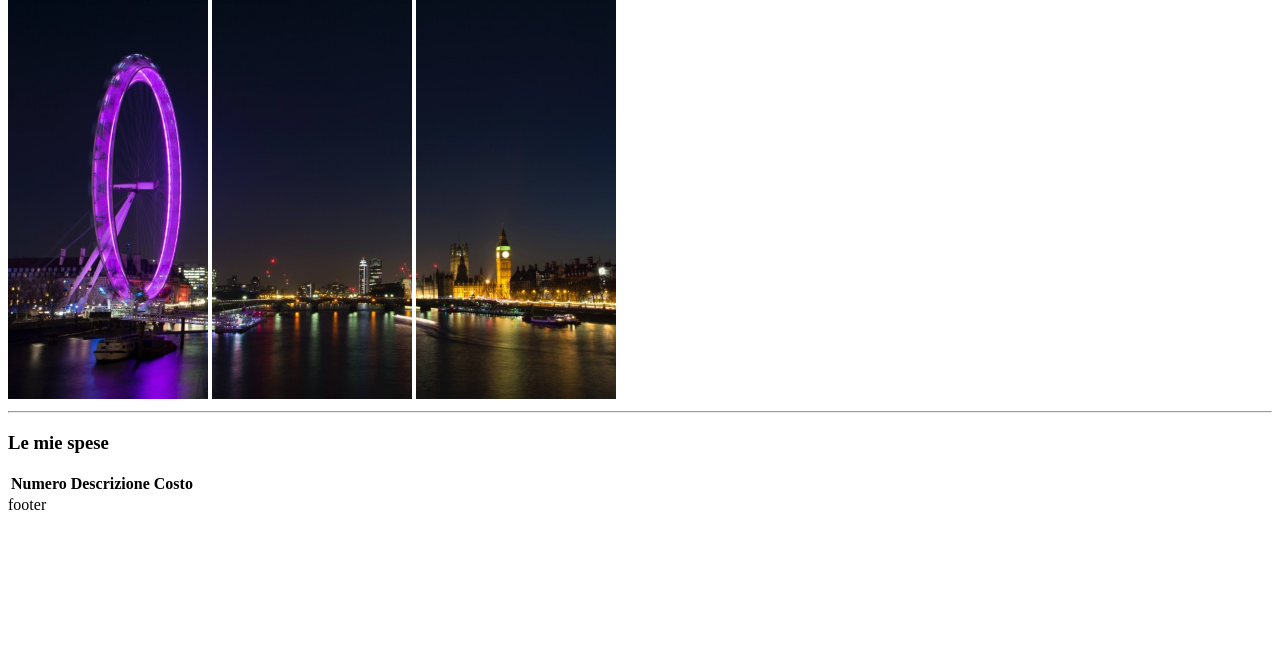
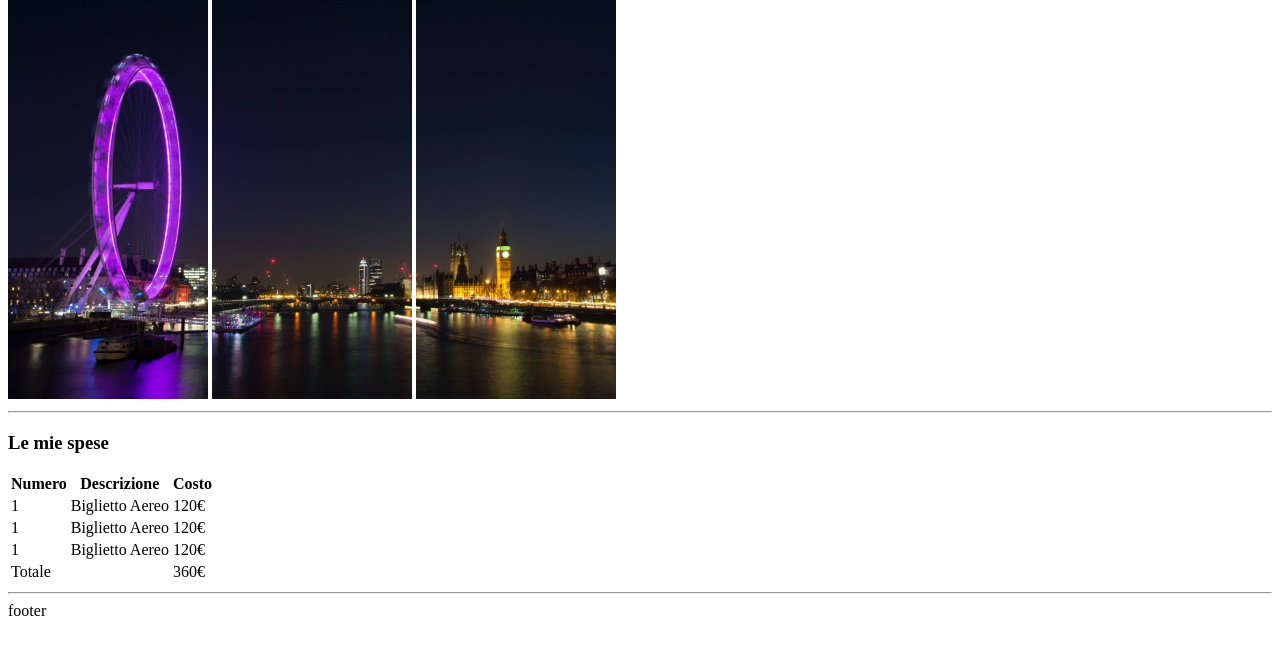
Before and after one commit to dianagiangregorio/html-london-trip, a plain HTML site: page index.html in a window 1280 px wide. Shown: the part 68-722 px from the top of the page. Drawn offline with Linux system fonts and the light colour scheme.

Commit message:
feat: completed expenses table

```diff
--- a/index.html
+++ b/index.html
@@ -32,8 +32,32 @@
                         <th>Costo</th>
                     </tr>
                 </thead>
+                <tbody>
+                    <tr>
+                        <td>1</td>
+                        <td>Biglietto Aereo</td>
+                        <td>120€</td>
+                    </tr>
+                    <tr>
+                        <td>1</td>
+                        <td>Biglietto Aereo</td>
+                        <td>120€</td>
+                    </tr>
+                    <tr>
+                        <td>1</td>
+                        <td>Biglietto Aereo</td>
+                        <td>120€</td>
+                    </tr>
+                </tbody>
+                <tfoot>
+                    <tr>
+                        <td colspan="2">Totale</td>
+                        <td>360€</td>
+                    </tr>
+                </tfoot>
             </table>
         </section>
+        <hr>
     </main>
     <!--piede del documento con foto-->
     <footer>footer</footer>
```
